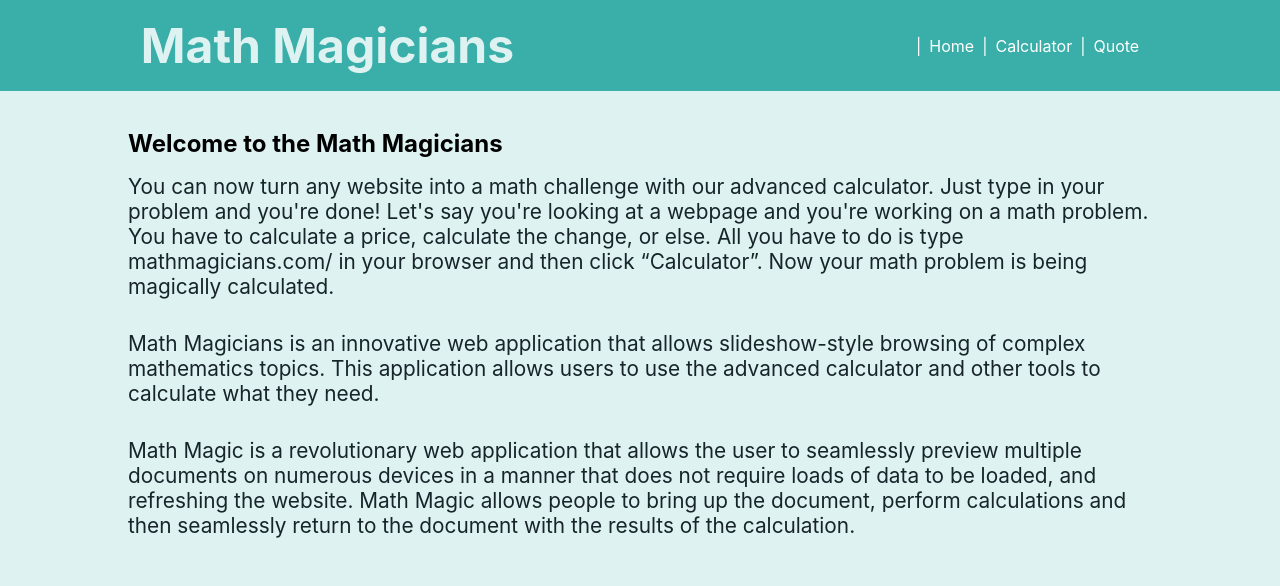
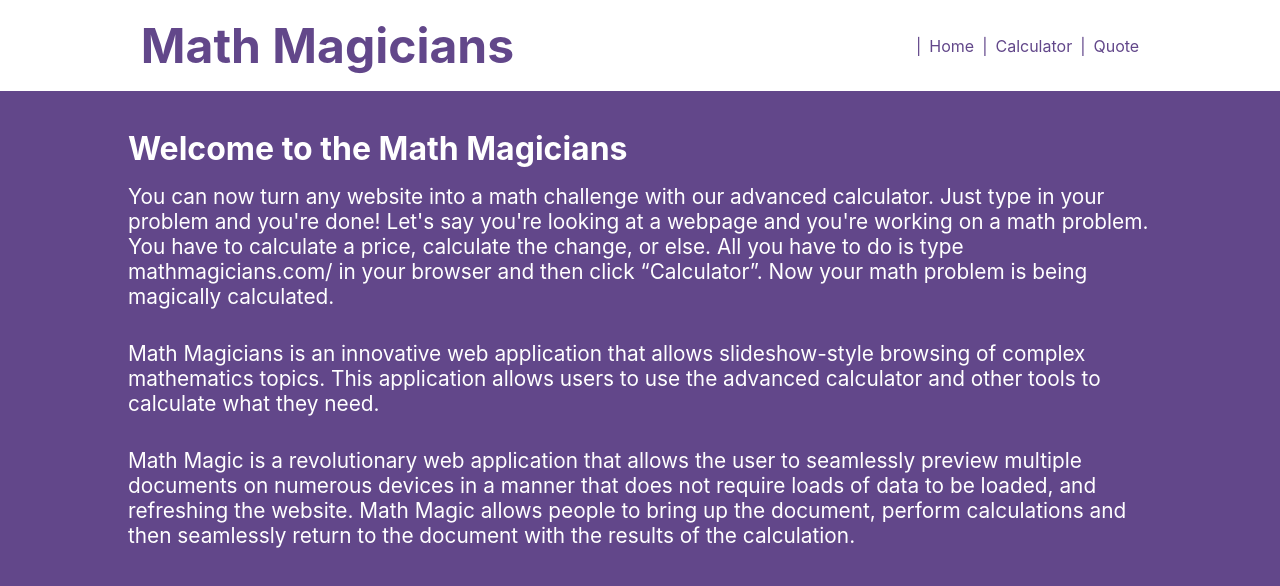
Before and after one commit to Andyveloper/math-magicians, a React (Create React App) app: page / in a window 1280 px wide. Shown: the top 586 px of the page. Built offline with nearby package versions, Linux system fonts and the light colour scheme.

Commit message:
Fix styling

```diff
--- a/src/assets/scss/modules/_home.scss
+++ b/src/assets/scss/modules/_home.scss
@@ -8,6 +8,10 @@
     color: $text-color;
     font-size: 1.3rem;
   }
+  h2 {
+    color: $text-color;
+    font-size: 2rem;
+  }
 
   background-color: $background-color;
 }
--- a/src/assets/scss/modules/_mixins.scss
+++ b/src/assets/scss/modules/_mixins.scss
@@ -1,10 +1,10 @@
-$background-color-nav: #3aafa9;
-$background-color: #def2f1;
+$background-color-nav: #fff;
+$background-color: #62478A;
 $border-color: #e5e5e5;
-$link-color: #fff;
-$link-hover-color: #4812fc;
-$link-active-color: #4812fc;
-$text-color: #17252a;
+$link-color: #62478A;
+$link-hover-color: #62478A;
+$link-active-color: #62478A;
+$text-color: #fff;
 
 @mixin flex-direction($direction) {
   display: flex;
```
